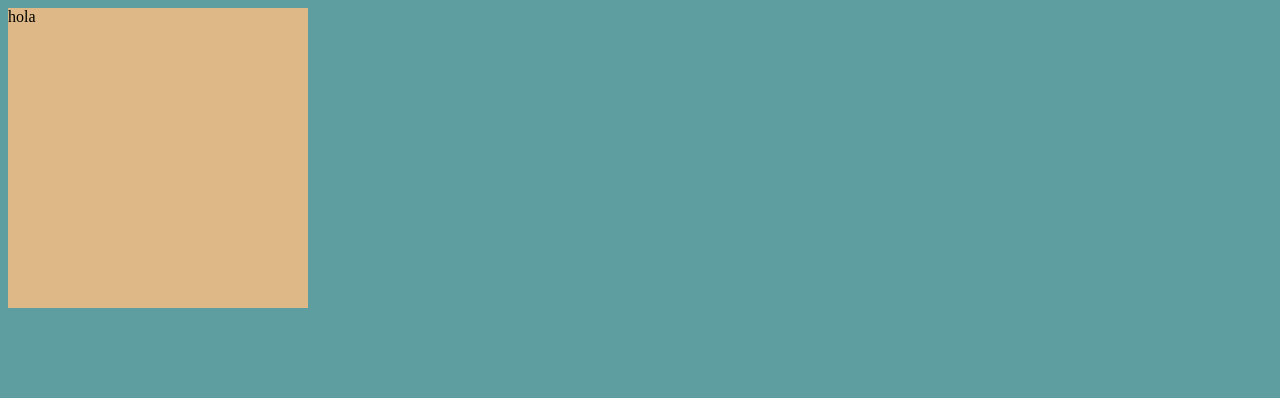
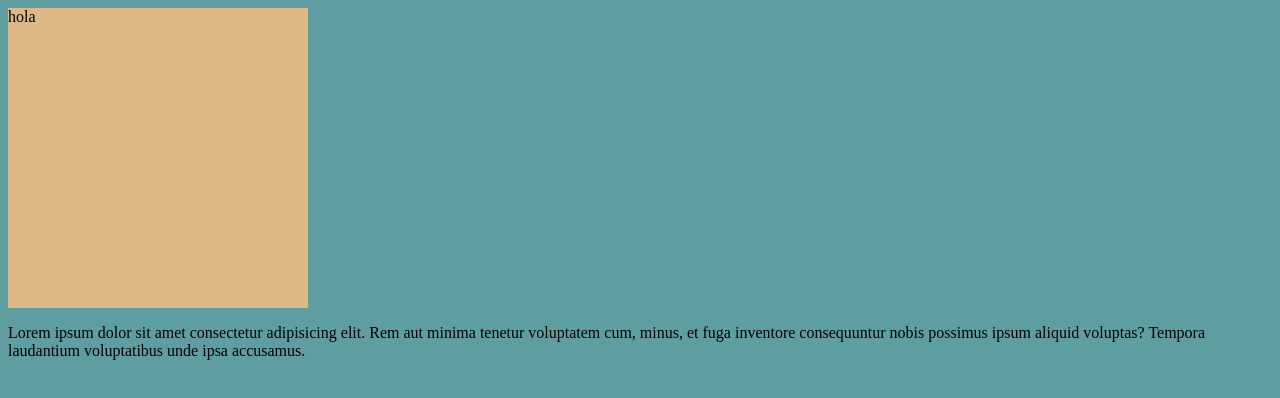
Before and after one commit to JoelR19/Prueba, a plain HTML site: page index.html in a window 1280 px wide. Drawn offline with Linux system fonts and the light colour scheme.

Commit message:
primer comit

```diff
--- a/index.html
+++ b/index.html
@@ -3,11 +3,13 @@
 <head>
     <meta charset="UTF-8">
     <meta name="viewport" content="width=device-width, initial-scale=1.0">
-    <title>Git Cola</title>
+    <title>Git Colab</title>
     <link rel="stylesheet" href="./styles.css">
 </head>
 <body>
     <div>hola
     </div>
+    <p>Lorem ipsum dolor sit amet consectetur adipisicing elit. Rem aut minima tenetur voluptatem cum, minus, et fuga inventore consequuntur nobis possimus ipsum aliquid voluptas? Tempora laudantium voluptatibus unde ipsa accusamus.</p>
+
 </body>
 </html>
```
